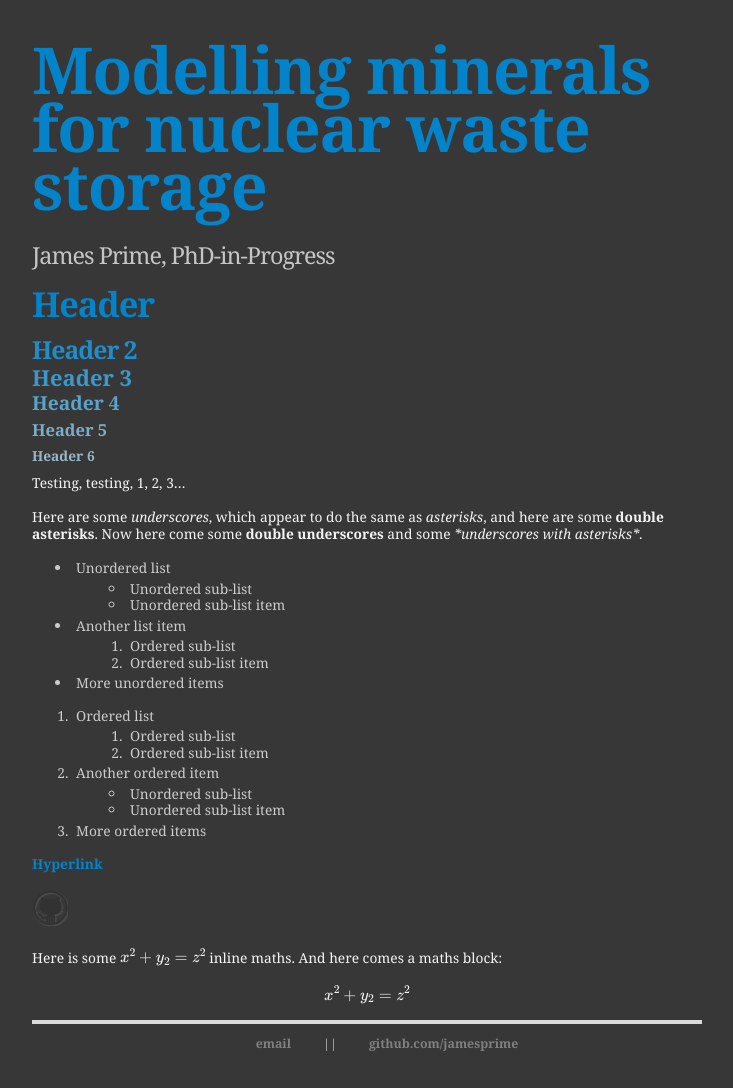
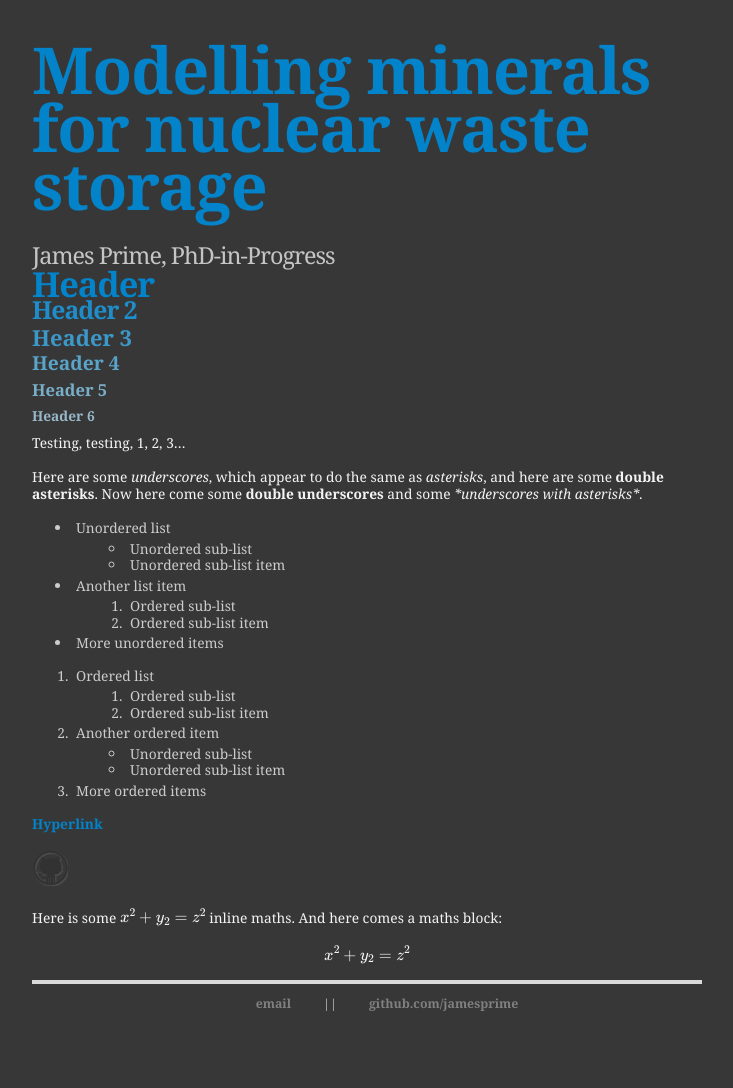
Before and after one commit to jamesprime/jamesprime.github.io, a Jekyll site: the page built from _pages/test/index.md, in a window 1280 px wide. Shown: the whole page, without its empty margins (273-1006 px from the left). Built offline with Jekyll 4.4.1, drawn with Linux system fonts in a browser that asks for light colours; nearby versions of some CDN libraries; formulas are drawn with MathJax 3; after the commit the page ends 1048 px from its top, so only the background shows below that.

Commit message:
Updated _sass/uberduper.scss
Changed general h1 margin to 10px 0 (as for other headings) and commented out padding entirely; added margin: 0 0 30px 0 and padding: 30px 0 0 0 to header h1 stylings explicitly

```diff
--- a/_sass/uberduper.scss
+++ b/_sass/uberduper.scss
@@ -15,8 +15,8 @@ h1 {
     color: #0383c9;
     font-size: 2.5em; // Originally 4.7em; default is 2em
     letter-spacing: -1px;
-    margin: 0 0 30px 0;
-    padding: 30px 0 0 0;
+    margin: 10px 0;
+    // padding: 30px 0 0 0;
 
     a {
         color: #0383c9;
@@ -172,6 +172,8 @@ pre {
         // font: 40px/48px Merriweather, Georgia, Charter, 'Bitstream Charter', serif;
         font-size: 4.7em;
         line-height: .9em;
+        margin: 0 0 30px 0;
+        padding: 30px 0 0 0;
     }
 
     h2 {
```
